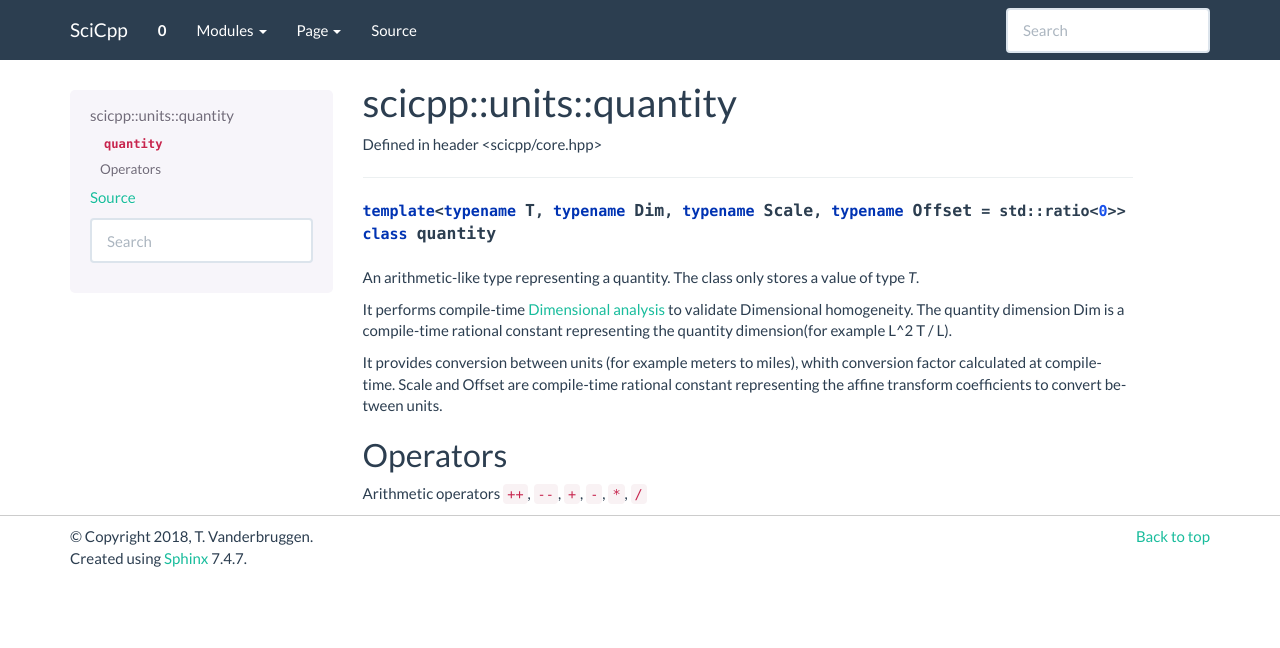
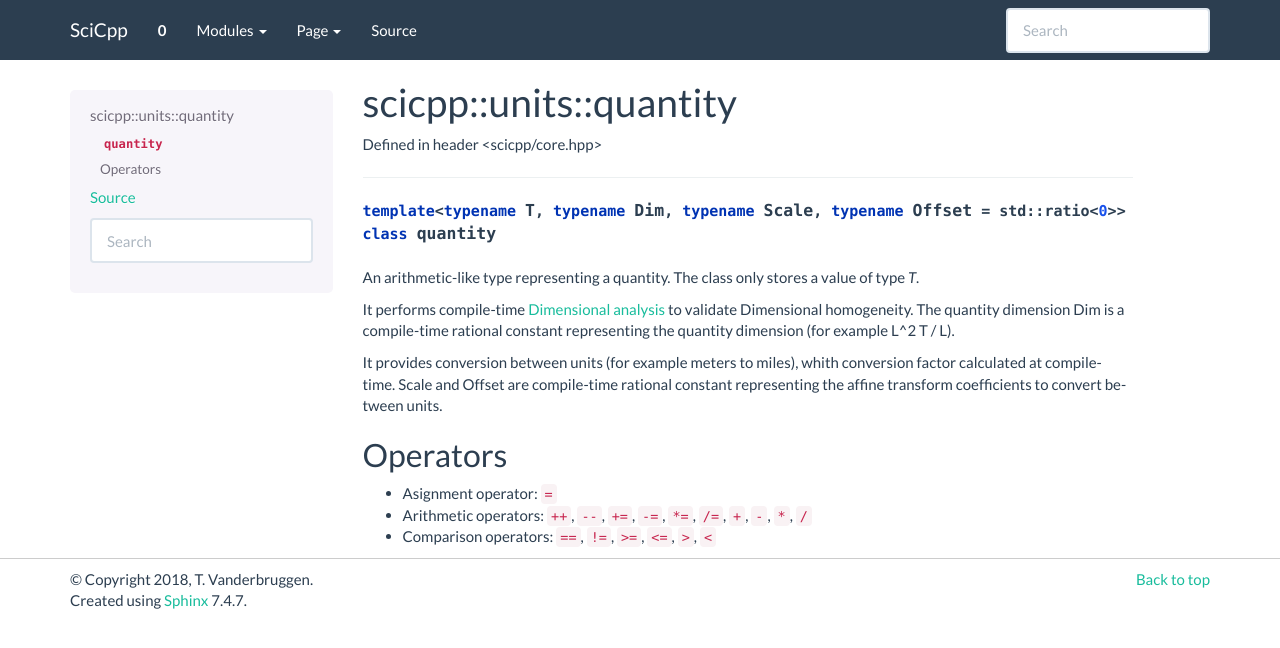
Before and after one commit to tvanderbruggen/SciCpp, a Sphinx documentation site: the page built from doc/source/core.units.quantity.rst, in a window 1280 px wide. Shown: the top 648 px of the page. Built offline with Sphinx 7.4.7, drawn with Linux system fonts in a browser that asks for light colours.

Commit message:
Add *= and /= operators to quantity

```diff
--- a/doc/source/core.units.quantity.rst
+++ b/doc/source/core.units.quantity.rst
@@ -12,7 +12,7 @@
 An arithmetic-like type representing a quantity. The class only stores a value of type `T`.
 
 It performs compile-time `Dimensional analysis <https://en.wikipedia.org/wiki/Dimensional_analysis>`_ to validate Dimensional homogeneity.
-The quantity dimension Dim is a compile-time rational constant representing the quantity dimension(for example L^2 T / L).
+The quantity dimension Dim is a compile-time rational constant representing the quantity dimension (for example L^2 T / L).
 
 It provides conversion between units (for example meters to miles), whith conversion factor calculated at compile-time.
 Scale and Offset are compile-time rational constant representing the affine transform coefficients to convert between units.
@@ -20,4 +20,6 @@
 Operators
 -------------------------
 
-Arithmetic operators :code:`++`, :code:`--`, :code:`+`, :code:`-`, :code:`*`, :code:`/`
+- Asignment operator: :code:`=`
+- Arithmetic operators: :code:`++`, :code:`--`, :code:`+=`, :code:`-=`, :code:`*=`, :code:`/=`, :code:`+`, :code:`-`, :code:`*`, :code:`/`
+- Comparison operators: :code:`==`, :code:`!=`, :code:`>=`, :code:`<=`, :code:`>`, :code:`<`
```
Also changed, not shown: 2 other files.
